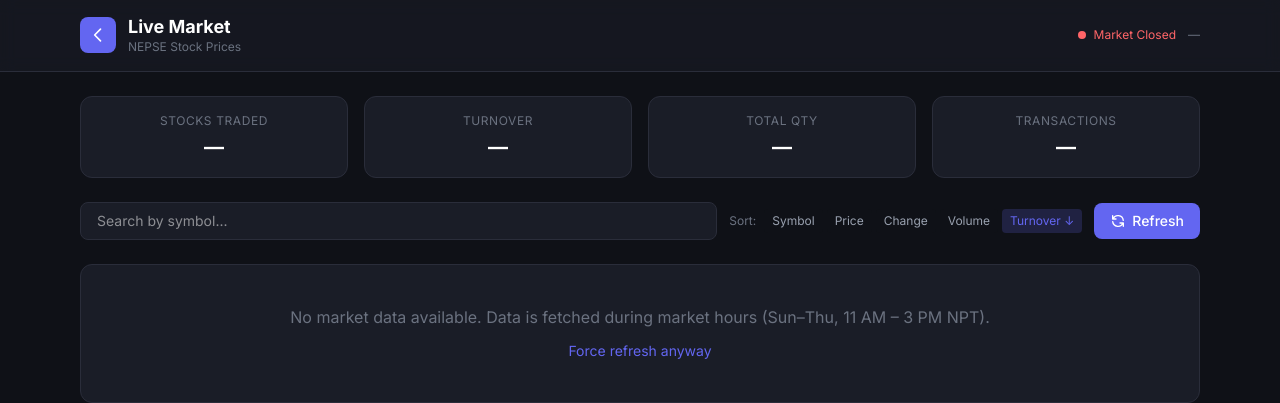
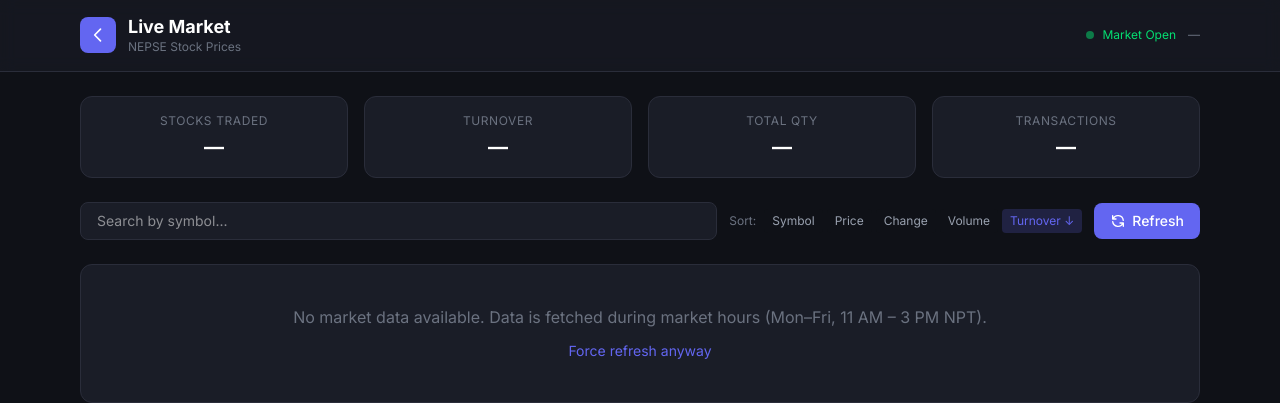
Before and after one commit to kiranadh1452/nepse-tools, a website: page live-data/index.html in a window 1280 px wide. Shown: the top 403 px of the page. Drawn offline with nearby package versions, Linux system fonts and the light colour scheme; no server answers.

Commit message:
fix: correct market closed days to Saturday and Sunday

```diff
--- a/live-data/index.html
+++ b/live-data/index.html
@@ -95,7 +95,7 @@
 
     <template x-if="!hasData && !loading">
       <div class="bg-card rounded-xl border border-border p-10 text-center">
-        <p class="text-muted">No market data available. Data is fetched during market hours (Sun–Thu, 11 AM – 3 PM NPT).</p>
+        <p class="text-muted">No market data available. Data is fetched during market hours (Mon–Fri, 11 AM – 3 PM NPT).</p>
         <button @click="refresh(true)" class="mt-3 text-sm text-accent hover:underline">Force refresh anyway</button>
       </div>
     </template>
--- a/shared/nepse-api.js
+++ b/shared/nepse-api.js
@@ -4,7 +4,7 @@
  * Fetches live stock prices from Merolagani's public API.
  * Caches in localStorage so all tools share the same data.
  *
- * Market hours: Sun–Thu, 11:00 AM – 3:00 PM NPT (UTC+5:45)
+ * Market hours: Mon–Fri, 11:00 AM – 3:00 PM NPT (UTC+5:45)
  * Outside market hours, cached data is served without fetching.
  */
 
@@ -26,7 +26,7 @@ function getNPT() {
 
 /**
  * Check if NEPSE market is currently open.
- * Sun(0)–Thu(4), 11:00–15:00 NPT.
+ * Mon(1)–Fri(5), 11:00–15:00 NPT.
  */
 function isMarketOpen() {
   const npt = getNPT();
@@ -35,8 +35,8 @@ function isMarketOpen() {
   const minutes = npt.getMinutes();
   const timeInMinutes = hour * 60 + minutes;
 
-  // Market days: Sun(0) to Thu(4)
-  if (day > 4) return false; // Fri(5), Sat(6)
+  // Market days: Mon(1) to Fri(5)
+  if (day === 0 || day === 6) return false; // Sat(6), Sun(0)
 
   // Market hours: 11:00 to 15:00 NPT
   return timeInMinutes >= 660 && timeInMinutes < 900;
```
